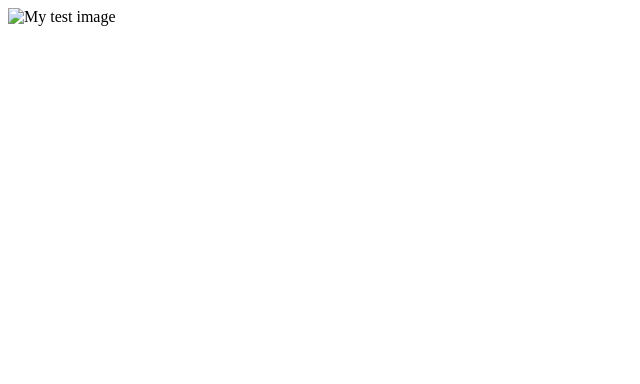
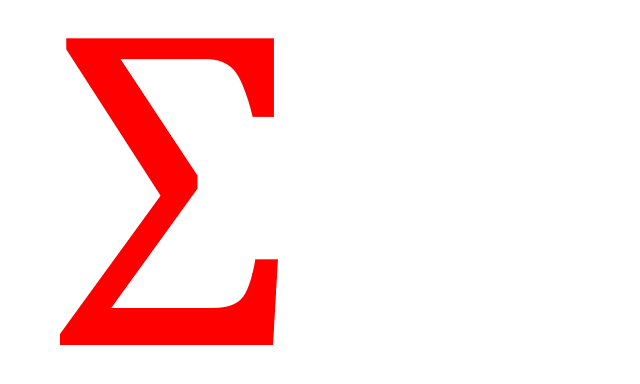
Before and after one commit to ismaFreemaker/test-site, a plain HTML site: page index.html in a window 1280 px wide. Shown: the whole page, without its empty margins (0-640 px from the left). Drawn offline with Linux system fonts and the light colour scheme.

Commit message:
changing image file location

```diff
--- a/index.html
+++ b/index.html
@@ -5,6 +5,6 @@
     <title>My test page</title>
   </head>
   <body>
-    <img src="images/screenshots/redsigma-logo.png" alt="My test image">
+    <img src="images/redsigma-logo.png" alt="My test image">
   </body>
 </html>
```
Also changed, not shown: images/redsigma-logo.png (added).
